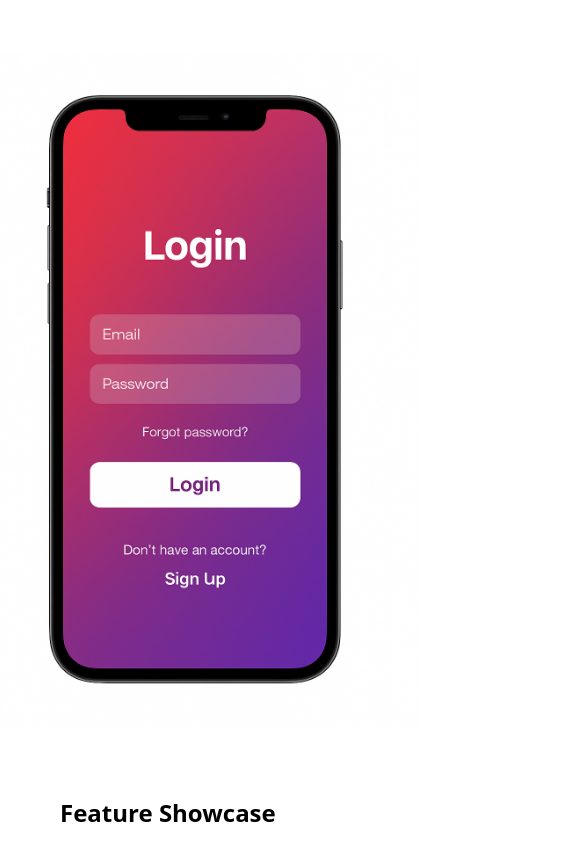
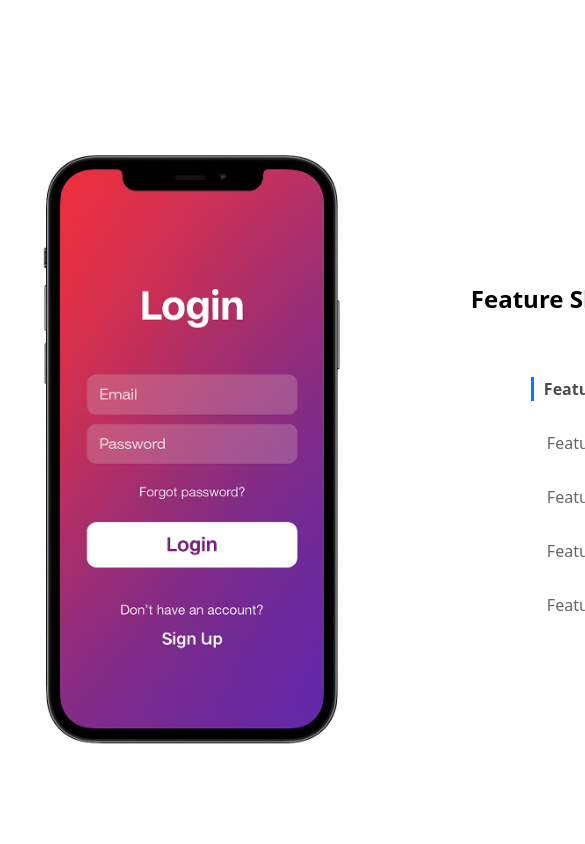
Before and after one commit to hacky4716/Preva_care.test, a React (Vite) app: page / in a window 390 px wide. Shown: the top 844 px of the page, 585 px wide, since content can reach past the window. Built offline with nearby package versions, Linux system fonts and the light colour scheme.

Commit message:
Code based cleaning

```diff
--- a/src/App.css
+++ b/src/App.css
@@ -1,4 +1,6 @@
-body, html, #root {
+body,
+html,
+#root {
   height: 100%;
   margin: 0;
   padding: 0;
@@ -9,8 +11,8 @@ body, html, #root {
 
 .container {
   display: flex;
-  justify-content: center;   /* centers horizontally */
-  align-items: center;       /* centers vertically */
+  justify-content: center;
+  align-items: center;
   min-height: 100vh;
   width: 100%;
 }
@@ -20,22 +22,21 @@ body, html, #root {
   align-items: center;
   justify-content: space-between;
   gap: 3rem;
-
-  max-width: 1000px;   /* ✅ shrink container so content isn’t spread out */
-  width: 90%;          /* ✅ allow responsiveness */
+  max-width: 1000px;
+  width: 90%;
   padding: 2rem;
-
-  background: #fff;    /* optional for testing layout */
-  border-radius: 12px; /* optional nice look */
+  background: #fff;
+  border-radius: 12px;
 }
 
-.left, .right {
+.left,
+.right {
   flex: 1;
 }
 
 .center img {
-  max-width: 400px;    /* ✅ balanced size */
+  max-width: 400px;
   height: auto;
   display: block;
-  margin: 0 auto;      /* ✅ ensures image is centered */
+  margin: 0 auto;
 }
--- a/src/FeatureShowcase.css
+++ b/src/FeatureShowcase.css
@@ -1,18 +1,17 @@
-body, html {
+body,
+html {
     height: 100%;
     margin: 0;
     padding: 0;
     align-items: center;
-
-  /* overflow-y: hidden; */
 }
 
 .container {
     display: flex;
-  justify-content: center;   /* centers horizontally */
-  align-items: stretch;       /* centers vertically */
+    justify-content: center;
+    align-items: stretch;
     width: 100%;
-   height: 100vh;                  /* full screen */
+    height: 100vh;
 }
 
 .content {
@@ -20,21 +19,23 @@ body, html {
     align-items: center;
     justify-content: space-between;
     gap: 3rem;
-  max-width: 1200px;  /* keeps content from stretching too wide */
+    max-width: 1200px;
     width: 100%;
     height: 100%;
     padding: 2rem;
-
-  margin: 0;     /* no centering margins */
-  border-radius: 0; /* optional, so it touches edges */
+    margin: 0;
+    border-radius: 0;
     box-shadow: none;
 }
 
-.section {
+.feature-showcase {
     position: sticky;
     top: 0;
-  height: 100vh;
-  overflow: hidden; /* locks only inside the section */
+    min-height: 100vh;
+    display: flex;
+    align-items: center;
+    justify-content: space-between;
+    padding: 40px;
 }
 
 .feature-title {
@@ -42,66 +43,69 @@ body, html {
     font-family: Arial, Helvetica, sans-serif;
 }
 
-.feature-showcase {
-  position: sticky;
-  top: 0;
-  min-height: 100vh;
-  display: flex;
-  align-items: center; /* vertical centering */
-  justify-content: space-between;
-  padding: 40px;
-}
-
-
 .left {
     flex: 1;
     position: relative;
     color: #666;
 }
+
 .left h3 {
     color: #000;
 }
 
 .left-arrows {
     position: relative;
-  bottom: -2rem; /* stick to bottom */
-  left: 0rem;   /* align left */
+    bottom: -2rem;
+    left: 0rem;
     display: flex;
     gap: 0.5rem;
 }
 
 .left-arrows .separator {
-  color: blue;        /* make it blue */
-  font-weight: bold;  /* thicker */
+    color: blue;
+    font-weight: bold;
     margin: 0 0.25rem;
-  size: 80px;/* spacing so it doesn't stick to arrows */
+    size: 80px;
 }
 
-/* .left, */
-.center,
-.right {
+.left-arrows button {
     color: #000;
-  flex: 1.2;          /* each section takes equal space */
-  min-width: 250px; /* prevents collapsing too small */
-  padding: 20px;
-  box-sizing: border-box;
-}
-
-.left,.right.center {
-    min-width: 250px;
+    background: none;
+    border: none;
+    font-size: 20px;
+    cursor: pointer;
 }
 
 .iphone {
     position: relative;
     display: inline-block;
-  width: 450px;   /* 🔹 increase this for bigger iPhone */
-  /* height: auto;   keeps aspect ratio */
+    width: 450px;
 }
 
 .iphone img {
     width: 100%;
     height: auto;
     display: block;
+}
+
+.center,
+.right {
+    color: #000;
+    flex: 1.2;
+    min-width: 250px;
+    padding: 20px;
+    box-sizing: border-box;
+}
+
+.left,
+.right.center {
+    min-width: 250px;
+}
+
+.right h2 {
+    font-weight: 600;
+    margin-left: 90px;
+    margin-bottom: 60px;
 }
 
 .right ul {
@@ -111,15 +115,12 @@ body, html {
 
 .right ul li {
     margin: 30px 0;
-  padding-left: 10px; /* space for border */
+    padding-left: 10px;
     cursor: pointer;
     color: #666;
     transition: color 0.3s, border-left 0.3s;
     border-left: 6px solid transparent;
-
-  white-space: nowrap;      /* 🚫 prevents wrapping */
-  /* overflow: hidden;         hide overflow if it’s too long */
-  /* text-overflow: ellipsis;  … adds "..." if it overflows */
+    white-space: nowrap;
 }
 
 .right ul li.active {
@@ -128,33 +129,15 @@ body, html {
     border-left: 3px solid #007bff;
 }
 
-
-
-.left-arrows button {
-  color: #000;
-  background: none;
-  border: none;
-  font-size: 20px;
-  cursor: pointer;
-}
-
-.right h2 {
-    font-weight: 600;
-    margin-left: 90px;
-    margin-bottom: 60px;
-}
-
-/* Mobile Responsive */
-/* Example if you’re not using Tailwind */
 @media (min-width: 640px) {
     .feature-container {
-    flex-direction: column;  /* stack vertically instead of side-by-side */
+        flex-direction: column;
         padding: 1rem;
         text-align: center;
     }
 
     .feature-title {
-    font-size: 1.25rem;  /* smaller headline */
+        font-size: 1.25rem;
         margin-bottom: 0.75rem;
     }
 
@@ -163,15 +146,3 @@ body, html {
         line-height: 1.5;
     }
 }
-
-@media (max-width: 640px) {
-  .feature-showcase {
-    flex-direction: column; /* stack sections vertically */
-    align-items: flex-start; /* start from top */
-    padding: 1rem;
-  }
-
-  .left, .center, .right {
-    width: 100%;
-  }
-}
--- a/src/FeatureShowcase.tsx
+++ b/src/FeatureShowcase.tsx
@@ -173,9 +173,9 @@ useEffect(() => {
             const deltaY = e.changedTouches[0].clientY - startY;
             if (Math.abs(deltaY) > 50) {
                 if (deltaY < 0 && active < features.length - 1)
-        setActive((a) => a + 1); // swipe up → next
+                    setActive((a) => a + 1);
                 else if (deltaY > 0 && active > 0)
-        setActive((a) => a - 1); // swipe down → prev
+                    setActive((a) => a - 1);
             }
         };
         window.addEventListener("touchstart", onTouchStart);
--- a/src/index.css
+++ b/src/index.css
@@ -1,4 +1,6 @@
-html, body, #root {
+html,
+body,
+#root {
   margin: 0;
   padding: 0;
   width: 100%;
@@ -11,17 +13,8 @@ body {
   font-family: system-ui, Avenir, Helvetica, Arial, sans-serif;
   line-height: 1.5;
   font-weight: 400;
-
   color-scheme: light dark;
   color: rgba(255, 255, 255, 0.87);
-  /* background: #ffffff;   */
-  /* font-synthesis: none;
-  text-rendering: optimizeLegibility;
-  -webkit-font-smoothing: antialiased;
-  -moz-osx-font-smoothing: grayscale; */
-
-
-  /* margin-left: 500px; */
   justify-content: center;
   display: flex;
   place-items: center;
@@ -31,30 +24,22 @@ body {
 
 
 #root {
-  height: 100vh;   /* full viewport height */
-  width: 100vw;    /* full viewport width */
+  height: 100vh;
+  width: 100vw;
   display: flex;
   align-items: center;
-  justify-content: center; /* make it a flexbox container */
+  justify-content: center;
 }
 
 .app-container {
-  flex: 1;         /* fill root */
-  display: flex;   /* split left and right */
+  flex: 1;
+  display: flex;
 }
 
-.left-section {
-  flex: 1;  /* or width: 40%; */
-  display: flex;
-  align-items: center;
-  justify-content: center;
-  background-color: #f5f5f5; /* example */
-}
-
-.right-section {
-  flex: 2;  /* takes the remaining width */
+.left-section, .right-section {
+  flex: 2;
   display: flex;
   flex-direction: column;
-  justify-content: center; /* or space-between depending on design */
-  background-color: #ffffff; /* example */
+  justify-content: center;
+  background-color: #ffffff;
 }
```
Lines whose indentation alone changed are shown as unchanged.
